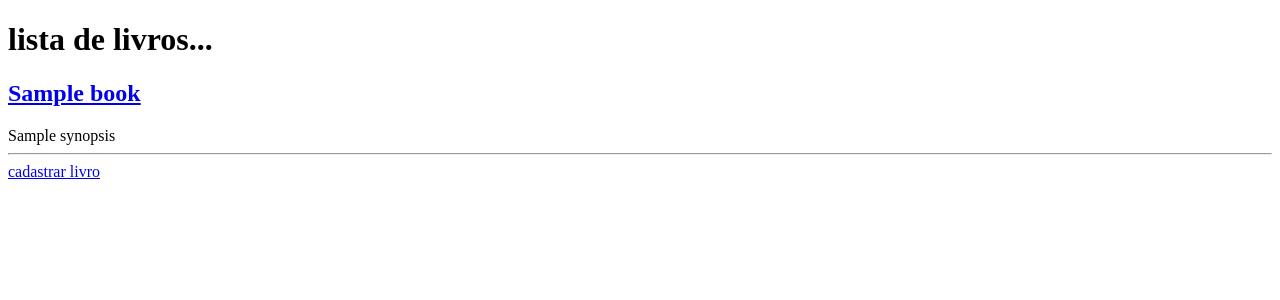
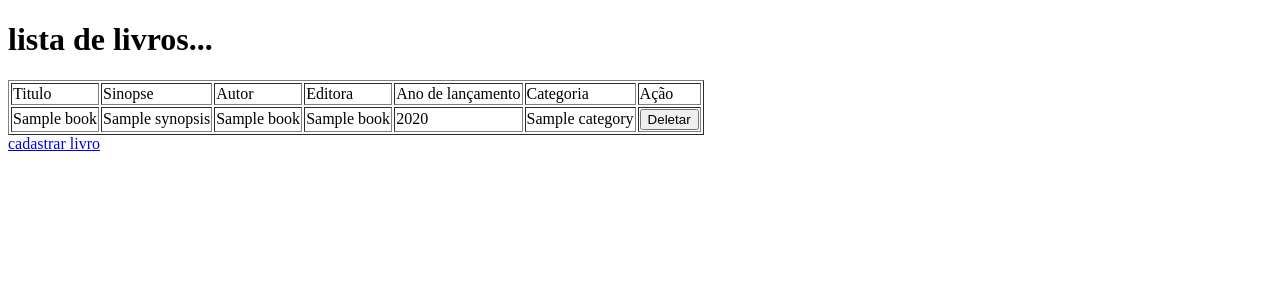
Before and after one commit to JoaoManoelFontes/Project-Trabalho_db, a Flask app: template templates/index.html in a window 1280 px wide. Shown: the top 300 px of the page. Run offline with Flask 2, Linux system fonts and the light colour scheme; the template is opened without the code that fills it: most values are stand-ins (such as "Sample title", 1, 10 or a date in 2020); some libraries are stand-ins or nearby versions.

Commit message:
fix connection dadabase

```diff
--- a/app.py
+++ b/app.py
@@ -1,29 +1,52 @@
 from flask import Flask, render_template, request
 import mysql_cursor
+from flask_mysqldb import MySQL
+import MySQLdb
 
 app = Flask(__name__)
+
+app.config['MYSQL_HOST'] = 'localhost'
+
+app.config['MYSQL_USER'] = 'root'
+
+app.config['MYSQL_PASSWORD'] = ''
+
+app.config['MYSQL_DB'] = 'trabalho_db'
+
+mysql = MySQL(app)
+
+def get_connection():
+    cursor = mysql.connection.cursor(cursorclass=MySQLdb.cursors.DictCursor)
+    return cursor
+
 
 # Routes
 @app.route("/", methods=["GET", "POST"])
 def home():
+    cursor = get_connection()
+    cursor.execute('SELECT * FROM book')
+    books = cursor.fetchall()
+    cursor.close()
+
     if request.method == "POST":
-        #cria o livro
-        return render_template("index.html", books=mysql_cursor.get_books())
+        #criar
+        return render_template("index.html", books=books)
 
-    return render_template("index.html", books=mysql_cursor.get_books())
+    return render_template('index.html', books=books)
 
 @app.route("/cadastro", methods=["GET"])
 def cadastro():
     return render_template("cadastro.html")
 
+
 @app.route("/books", methods=["GET"])
 def get_books():
-    books = mysql_cursor.get_books()
+    return "oi"
 
 
 @app.route("/books/<int:id>", methods=["GET"])
 def get_book_by_id(id):
-    book = mysql_cursor.get_book_by_id(id)
+    return "oi"
 
 
 # TODO: DELETE and CREATE routes
--- a/mysql_cursor.py
+++ b/mysql_cursor.py
@@ -14,6 +14,9 @@ mydb = mysql.connector.connect(
 # Creating a cursor
 cursor = mydb.cursor()
 
+def get_cursor():
+    return cursor
+
 # Generics functions
 def get_books() -> list:
     """Retorna toda a lista de livros presente no banco de dados"""
--- a/templates/index.html
+++ b/templates/index.html
@@ -7,25 +7,31 @@
     <title>Document</title>
   </head>
   <body>
-    {% block content %}
 
     <h1> lista de livros...</h1>
+    <table border="1">
+      <tr>
+        <td>Titulo</td>
+        <td>Sinopse</td>
+        <td>Autor</td>
+        <td>Editora</td>
+        <td>Ano de lançamento</td>
+        <td>Categoria</td>
+        <td>Ação</td>
+      </tr>
+      {% for book in books %}
+      <tr>
+        <td>{{ book["title"] }}</td>
+        <td>{{ book["synopsis"] }}</td>
+        <td>{{ book["author_name"] }}</td>
+        <td>{{ book["publishing_company_name"] }}</td>
+        <td>{{ book["release_year"] }}</td>
+        <td>{{ book["category"] }}</td>
+        <td><a href="#"><button>Deletar</button></a></td>
+      </tr>
+      {% endfor %}
+    </table>
 
-    {% for book in books %}
-
-    <a href="#">
-
-    <h2>{{ book['title'] }}</h2>
-
-    </a>
-
-    <span class="badge bg-primary">{{ book['synopsis'] }}</span>
-
-    <hr>
-
-    {% endfor %}
-
-    {% endblock %}
 
     <a href="/cadastro">cadastrar livro</a>
   </body>
```
